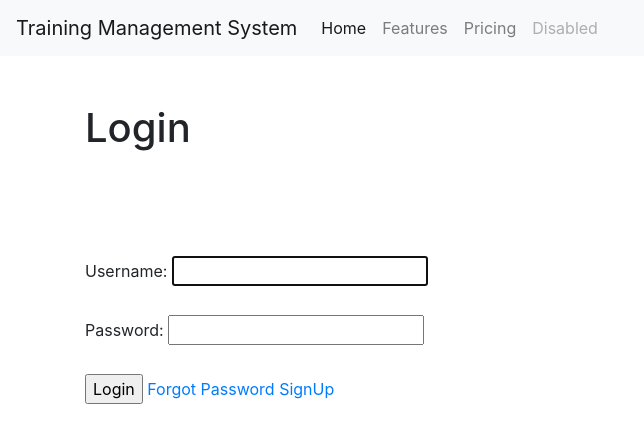
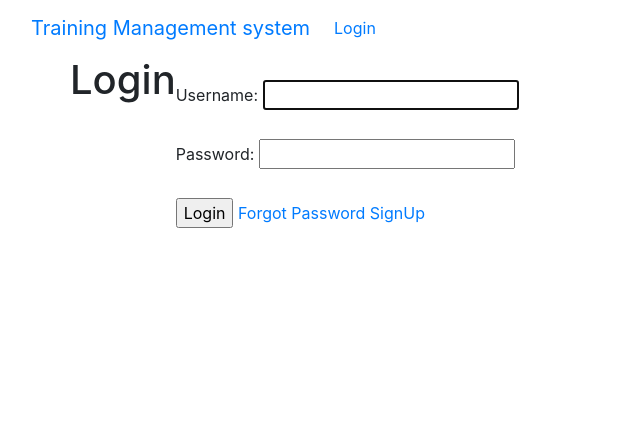
Before and after one commit to ShivaniDattani/TMS_pro, a Django app: page /login/ in a window 1280 px wide. Shown: the top 443 px of the page, without its empty margins (0-644 px from the left). Run offline with Django 4.2, Linux system fonts and the light colour scheme; some libraries are stand-ins or nearby versions.

Commit message:
added navbar, changed style/bootstrap, courseapp permissions based access

```diff
--- a/courseapp/templates/courseapp/update_details.html
+++ b/courseapp/templates/courseapp/update_details.html
@@ -1,7 +1,7 @@
 {% extends 'enrollapp/base.html' %}
 {% block content %}
 <div class="row">
-    <div class="col-sm-8 offset-2">
+    <div class="col-sm-12 offset-2 mt-5">
         <h4 class="alert alert-info">Update Student Information</h4>
         <br>
         {% if messages %}
--- a/courseapp/templates/courseapp/update_group.html
+++ b/courseapp/templates/courseapp/update_group.html
@@ -1,7 +1,7 @@
 {% extends 'enrollapp/base.html' %}
 {% block content %}
 <div class="row">
-    <div class="col-sm-8 offset-2">
+    <div class="col-sm-12 offset-2 mt-5">
         <h4 class="alert alert-info">Update Group Information</h4>
         <br>
         {% if messages %}
--- a/courseapp/templates/courseapp/update_syllabus.html
+++ b/courseapp/templates/courseapp/update_syllabus.html
@@ -1,7 +1,7 @@
 {% extends 'enrollapp/base.html' %}
 {% block content %}
 <div class="row">
-    <div class="col-sm-8 offset-2">
+    <div class="col-sm-12 offset-2 mt-5">
         <h4 class="alert alert-info">Update Syllabus Information</h4>
         <br>
         {% if messages %}
--- a/enrollapp/forms.py
+++ b/enrollapp/forms.py
@@ -24,10 +24,23 @@ class EditUserProfileForm(UserChangeForm):
         model = User
         fields=['username', 'first_name', 'last_name', 'email', 'date_joined', 'last_login', 'is_active']
         labels = {'email':'Email'}
+        widgets = {
+            'date_joined': forms.TextInput(attrs={'disabled':True}),
+            'is_active': forms.CheckboxInput(attrs={'disabled':True}),
+            'last_login': forms.TextInput(attrs={'disabled':True}),
+         }
 
-class EditAdminUserProfileForm(UserChangeForm):
+
+class EditManagerProfileForm(UserChangeForm):
     password = None
     class Meta:
         model = User
-        fields= '__all__'
+        fields= ['username', 'first_name', 'last_name', 'email', 'date_joined', 'is_active', 'is_staff', 'is_superuser', 'last_login']
         labels = {'email':'Email'}
+        widgets = {
+            'date_joined': forms.TextInput(attrs={'disabled':True}),
+            'is_active': forms.CheckboxInput(attrs={'disabled':True}),
+            'is_staff': forms.CheckboxInput(attrs={'disabled':True}),
+            'is_superuser': forms.CheckboxInput(attrs={'disabled':True}),
+            'last_login': forms.TextInput(attrs={'disabled':True}),
+         }
--- a/enrollapp/templates/enrollapp/base.html
+++ b/enrollapp/templates/enrollapp/base.html
@@ -4,9 +4,10 @@
     <head>
         <meta charset="UTF-8">
         <meta name="viewport" content="width=device-width, initial-scale=1.0">
-        <title> Course Application </title>
+        <title> Trial Management System </title>
+        <link rel="stylesheet" href="{% static 'enrollapp/css/bootstrap.css' %}">
         <link rel="stylesheet" href="{% static 'enrollapp/css/style.css' %}">
-        <link rel="stylesheet" href="{% static 'enrollapp/css/bootstrap.css' %}">
+
     </head>
     <body>
         <div class ="navigation">
@@ -14,11 +15,23 @@
                 {%include 'enrollapp/navbar.html'%}
             {% endblock navbar%}
         </div>
-        <div class="container mt-5">
-            {% block content %}
 
-            {% endblock content %}
+        <div class="container mt-10">
+            <div class="row">
+                <div class="col-sm-12">
+                    {%block msg%}
+                    {%endblock%}
+                </div>
+            </div>
+            <div class="row">
+                {% block side %}
+                {% endblock side %}
+
+                {% block content %}
+                {% endblock content %}
+            </div>
         </div>
+
         <script src="{% static 'enrollapp/js/jquery.js' %}"></script>
         <script src="{% static 'enrollapp/js/popper.js' %}"></script>
         <script src="{% static 'enrollapp/js/bootstrap.js' %}"></script>
--- a/enrollapp/templates/enrollapp/navbar.html
+++ b/enrollapp/templates/enrollapp/navbar.html
@@ -1,22 +1,53 @@
-<nav class="navbar navbar-expand-lg navbar-light bg-light">
-    <a class="navbar-brand" href="#">Training Management System</a>
-    <button class="navbar-toggler" type="button" data-toggle="collapse" data-target="#navbarNav" aria-controls="navbarNav" aria-expanded="false" aria-label="Toggle navigation">
-      <span class="navbar-toggler-icon"></span>
-    </button>
-    <div class="collapse navbar-collapse" id="navbarNav">
+{% if user.is_authenticated  %}
+<nav class="navbar navbar-expand-lg bg-body-tertiary">
+  <div class="container-fluid">
+
+    <a class="navbar-brand" href="{% url 'home'%}">Training Management system</a>
+
+    <div class="collapse navbar-collapse" id="navbarNavDropdown">
       <ul class="navbar-nav">
-        <li class="nav-item active">
-          <a class="nav-link" href="#">Home <span class="sr-only">(current)</span></a>
+        <li class="nav-item">
+          <a class="nav-link active" aria-current="page" href="{% url 'home'%}">Home</a>
         </li>
         <li class="nav-item">
-          <a class="nav-link" href="#">Features</a>
+          <a class="nav-link" href="{% url 'show_availtraining'%}">Available Training</a>
+        </li>
+        {% if user.is_superuser %}
+        <li class="nav-item dropdown">
+          <a class="nav-link dropdown-toggle" href="#" role="button" data-toggle="dropdown" aria-haspopup="true" aria-expanded="false">
+           Course Admin
+          </a>
+          <ul class="dropdown-menu">
+            <li><a class="dropdown-item" href="{% url 'add_details'%}">Manage Course</a></li>
+            <li><a class="dropdown-item" href="{% url 'add_group' %}">Manage Course Groups</a></li>
+            <li><a class="dropdown-item" href="{% url 'add_syllabus' %}">Manage Syllabus</a></li>
+          </ul>
+        </li>
+        {% endif %}
+
+        <li class="nav-item">
+          <a class="nav-link" href="{% url 'profile'%}">Profile</a>
         </li>
         <li class="nav-item">
-          <a class="nav-link" href="#">Pricing</a>
+          <a class="nav-link" href="{% url 'logout'%}">Logout</a>
         </li>
-        <li class="nav-item">
-          <a class="nav-link disabled">Disabled</a>
-        </li>
+
       </ul>
     </div>
-  </nav>
+  </div>
+</nav>
+    {% else %}
+    <nav class="navbar navbar-expand-lg bg-body-tertiary">
+      <div class="container-fluid">
+        <a class="navbar-brand" href="{% url 'login'%}">Training Management system</a>
+        <div class="collapse navbar-collapse" id="navbarNavDropdown">
+          <ul class="navbar-nav">
+          <li class="nav-item">
+            <a class="nav-link " href="{% url 'login'%}">Login</a>
+          </li>
+        </ul>
+        </div>
+      </div>
+    </nav>
+
+    {% endif %}
--- a/enrollapp/urls.py
+++ b/enrollapp/urls.py
@@ -13,4 +13,5 @@ urlpatterns = [
     path('changepass/', views.user_change_pass, name='changepass'),
     path('setpass/', views.user_set_pass, name='setpass'),
     path('userdetails/<int:id>', views.user_detail, name='userdetail'),
+    path('',views.home, name='home'),
 ]
--- a/enrollapp/views.py
+++ b/enrollapp/views.py
@@ -1,5 +1,5 @@
 from django.shortcuts import render, HttpResponseRedirect
-from .forms import SignUpForm, UserLoginForm, UserPasswordChangeForm, UserSetPasswordForm, EditUserProfileForm, EditAdminUserProfileForm
+from .forms import SignUpForm, UserLoginForm, UserPasswordChangeForm, UserSetPasswordForm, EditUserProfileForm, EditManagerProfileForm
 from django.contrib import messages
 from django.contrib.auth import authenticate, login, logout
 from django.contrib.auth.models import User
@@ -10,7 +10,7 @@ def sign_up(request):
         fm = SignUpForm(request.POST)
         if fm.is_valid():
             fm.save()
-            messages.success(request, 'Account Created Successfully !!')
+            messages.success(request, 'Account Created Successfully!! Go to Login page')
     else:
         fm = SignUpForm()
     return render(request, 'enrollapp/signup.html', {'form':fm})
@@ -25,20 +25,23 @@ def user_login(request):
                 user = authenticate(username=uname, password=upass)
                 if user is not None:
                     login(request, user)
-                    messages.success(request, 'Logged in successfully!!')
-                    return HttpResponseRedirect('/profile/')
+                    return HttpResponseRedirect('/')
+                else:
+                    messages.warning(request, 'Invalid Login details')
+                    return HttpResponseRedirect('login/')
         else:
             fm = UserLoginForm()
         return render(request, 'enrollapp/userlogin.html', {'form':fm})
     else:
-        return HttpResponseRedirect('/profile/')
+        return HttpResponseRedirect('/')
         #return HttpResponseRedirect('profile.html')
+
 
 def user_profile(request):
     if request.user.is_authenticated:
         if request.method == "POST":
             if request.user.is_superuser == True:
-                fm = EditAdminUserProfileForm(request.POST, instance = request.user)
+                fm = EditManagerProfileForm(request.POST, instance = request.user)
                 users = User.objects.all()
             else:
                 fm = EditUserProfileForm(request.POST, instance = request.user)
@@ -48,7 +51,7 @@ def user_profile(request):
                 messages.success(request, "Data updated successfully!!")
         else:
             if request.user.is_superuser == True:
-                fm = EditAdminUserProfileForm(instance = request.user)
+                fm = EditManagerProfileForm(instance = request.user)
                 users = User.objects.all()
             else:
                 fm = EditUserProfileForm(instance = request.user)
@@ -59,6 +62,9 @@ def user_profile(request):
 
 def user_logout(request):
     logout(request)
+    # storage = messages.get_messages(request)
+    # storage.used = True
+    # messages.success(request, 'Thanks for using the app!!')
     return HttpResponseRedirect('/login/')
 
 #change password with old password
@@ -69,7 +75,7 @@ def user_change_pass(request):
             if fm.is_valid():
                 fm.save()
                 messages.success(request, 'Password Changed Successfully, Please login with your new password !!')
-                return HttpResponseRedirect('/profile/')
+                return HttpResponseRedirect('/login/')
         else:
             fm = UserPasswordChangeForm(user = request.user)
         return render(request, 'enrollapp/changepass.html', {'form':fm})
@@ -91,8 +97,11 @@ def user_set_pass(request):
 def user_detail(request, id):
     if request.user.is_authenticated:
         pi = User.objects.get(pk=id)
-        fm = EditAdminUserProfileForm(instance=pi)
+        fm = EditManagerProfileForm(instance=pi)
         return render(request, 'enrollapp/userdetails.html', {'form':fm})
     else:
        # return HttpResponseRedirect('/profile/')
         return HttpResponseRedirect('/profile/')
+
+def home(request):
+    return render(request, 'enrollapp/home.html')
--- a/trainingapp/templates/trainingapp/add_training.html
+++ b/trainingapp/templates/trainingapp/add_training.html
@@ -3,7 +3,7 @@
 {% block content %}
 
     <div class="row">
-        <div class="col-sm-4">
+        <div class="col-sm-5">
             <h4 class="text-center alert alert-info"> Save Training Record </h4>
             <br/>
                     {% if messages %}
@@ -41,7 +41,7 @@
                         <h4> No Records TEST!<h4>
                     {%endif%}
         </div>
-        <div class="col-sm-8">
+        <div class="col-sm-7">
             <h4 class="text-center alert alert-info"> {{user.username}}'s Training Record </h4>
             {% if training%}
                 <table class="table table-hover">
--- a/trainingapp/templates/trainingapp/update_training.html
+++ b/trainingapp/templates/trainingapp/update_training.html
@@ -1,8 +1,8 @@
 {% extends 'enrollapp/base.html' %}
 {% block content %}
 <div class="row">
-    <div class="col-sm-8 offset-2">
-        <h4 class="text-center alert alert-info"> Update {{user.username}}'s Training Record <h4>
+    <div class="col-sm-12 offset-2 mt-5">
+        <h4 class="text-center alert alert-info"> Update {{user.username}}'s Training Record </h4>
         <br/>
         {% if messages %}
         {% for message in messages %}
```
Also changed, not shown: courseapp/views.py (+12 -1 lines), enrollapp/templates/enrollapp/home.html (added, +13 -0 lines), trainingapp/views.py (line endings or trailing spaces).
